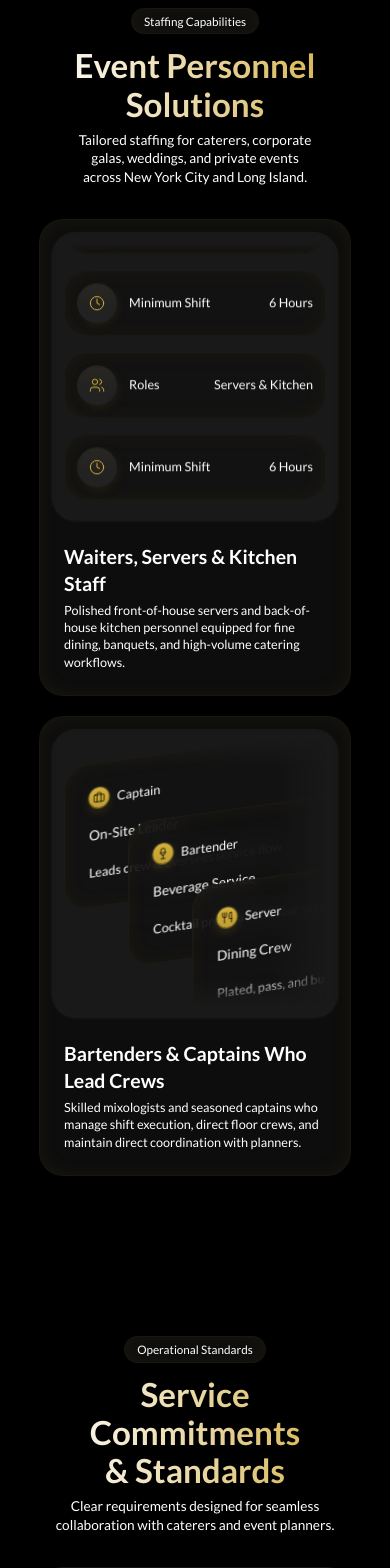
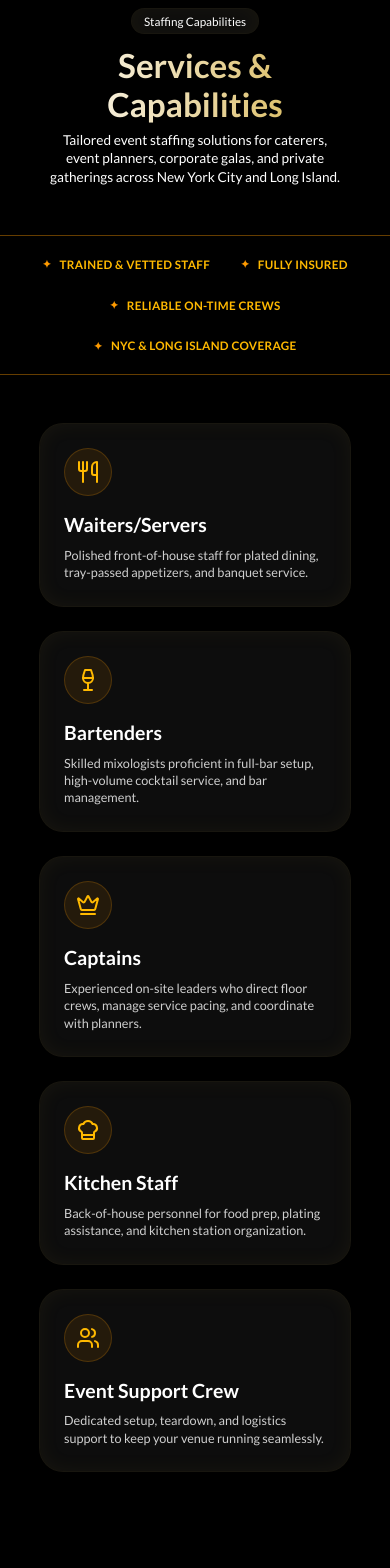
Before and after one commit to dmytro-webild/b9844894-9658-494c-a24e-b5111285fb6b, a React (Vite) app: page / in a window 390 px wide. Shown: the part 2340-3908 px from the top of the page. Built offline with nearby package versions, Linux system fonts and the light colour scheme; a web font is replaced by a local one.

Commit message:
Webild agent: 1) Make the services/capabilities list exactly: Waiters/Serv

```diff
--- a/src/components/Layout.tsx
+++ b/src/components/Layout.tsx
@@ -10,7 +10,7 @@ export default function Layout() {
     { name: "About Us", href: "#about" },
     { name: "Capabilities", href: "#features" },
     { name: "Standards", href: "#metrics" },
-    { name: "Our Crew", href: "#team" },
+    { name: "Our Staff", href: "#team" },
     { name: "FAQ", href: "#faq" },
     { name: "Contact", href: "#contact" },
   ];
@@ -33,6 +33,9 @@ export default function Layout() {
       <SectionErrorBoundary name="footer">
         <FooterBrand
           brand="Vinanza LLC"
+          email="vinanzallc@gmail.com"
+          phone="(929) 489-6802"
+          copyright="© 2026 Vinanza LLC. All rights reserved."
           columns={[
             {
               items: [
@@ -43,7 +46,7 @@ export default function Layout() {
             },
             {
               items: [
-                { label: "Our Event Personnel", href: "#team" },
+                { label: "Our Professional Staff", href: "#team" },
                 { label: "Frequently Asked Questions", href: "#faq" },
                 { label: "Contact & Booking", href: "#contact" },
               ],
--- a/src/components/sections/footer/FooterBrand.tsx
+++ b/src/components/sections/footer/FooterBrand.tsx
@@ -1,7 +1,6 @@
-import { ChevronRight } from "lucide-react";
+import { ChevronRight, Mail, Phone } from "lucide-react";
 import { useButtonClick } from "@/hooks/useButtonClick";
 import AutoFillText from "@/components/ui/AutoFillText";
-import { cls } from "@/lib/utils";
 
 type FooterLink = {
   label: string;
@@ -18,10 +17,10 @@ const FooterLinkItem = ({ label, href, onClick }: FooterLink) => {
 
   return (
     <div className="flex items-center gap-2 text-base">
-      <ChevronRight className="size-4" strokeWidth={3} aria-hidden="true" />
+      <ChevronRight className="size-4 shrink-0" strokeWidth={3} aria-hidden="true" />
       <button
         onClick={handleClick}
-        className="text-base text-primary-cta-text font-semibold hover:opacity-75 transition-opacity cursor-pointer"
+        className="text-base text-primary-cta-text font-semibold hover:opacity-75 transition-opacity cursor-pointer text-left"
       >
         {label}
       </button>
@@ -32,25 +31,29 @@ const FooterLinkItem = ({ label, href, onClick }: FooterLink) => {
 const FooterBrand = ({
   brand,
   columns,
+  email = "vinanzallc@gmail.com",
+  phone = "(929) 489-6802",
+  copyright = "© 2026 Vinanza LLC. All rights reserved.",
 }: {
   brand: string;
   columns: FooterColumn[];
+  email?: string;
+  phone?: string;
+  copyright?: string;
 }) => {
+  const handleEmailClick = useButtonClick(`mailto:${email}`);
+  const handlePhoneClick = useButtonClick(`tel:9294896802`);
+
   return (
     <footer
       data-section="footer"
       aria-label="Site footer"
-      className="w-full py-15 mt-20 rounded-t-lg overflow-hidden primary-button text-primary-cta-text"
+      className="w-full pt-15 pb-8 mt-20 rounded-t-lg overflow-hidden primary-button text-primary-cta-text"
     >
-      <div className="w-content-width mx-auto flex flex-col gap-10 md:gap-20">
+      <div className="w-content-width mx-auto flex flex-col gap-10 md:gap-14">
         <AutoFillText className="font-semibold">{brand}</AutoFillText>
 
-        <div
-          className={cls(
-            "flex flex-col gap-8 mb-10 md:flex-row",
-            columns.length === 1 ? "md:justify-center" : "md:justify-between"
-          )}
-        >
+        <div className="grid grid-cols-1 md:grid-cols-3 gap-8 mb-4">
           {columns.map((column, index) => (
             <div key={index} className="flex flex-col items-start gap-3">
               {column.items.map((item) => (
@@ -58,6 +61,38 @@ const FooterBrand = ({
               ))}
             </div>
           ))}
+
+          {/* Contact Info Column */}
+          <div className="flex flex-col items-start gap-3">
+            {email && (
+              <div className="flex items-center gap-2 text-base">
+                <Mail className="size-4 shrink-0 text-primary-cta-text" strokeWidth={2.5} aria-hidden="true" />
+                <button
+                  onClick={handleEmailClick}
+                  className="text-base text-primary-cta-text font-semibold hover:opacity-75 transition-opacity cursor-pointer text-left"
+                >
+                  {email}
+                </button>
+              </div>
+            )}
+            {phone && (
+              <div className="flex items-center gap-2 text-base">
+                <Phone className="size-4 shrink-0 text-primary-cta-text" strokeWidth={2.5} aria-hidden="true" />
+                <button
+                  onClick={handlePhoneClick}
+                  className="text-base text-primary-cta-text font-semibold hover:opacity-75 transition-opacity cursor-pointer text-left"
+                >
+                  {phone}
+                </button>
+              </div>
+            )}
+          </div>
+        </div>
+
+        {/* Bottom Bar with Copyright */}
+        <div className="pt-6 border-t border-primary-cta-text/20 flex flex-col md:flex-row items-center justify-between gap-4 text-sm font-medium text-primary-cta-text/80">
+          <p>{copyright}</p>
+          <p>NYC & Long Island Event Staffing</p>
         </div>
       </div>
     </footer>
--- a/src/pages/HomePage/sections/Features.tsx
+++ b/src/pages/HomePage/sections/Features.tsx
@@ -2,41 +2,114 @@
 // file as the canonical source for the "features" section.
 
 import React from 'react';
-import FeaturesBento from '@/components/sections/features/FeaturesBento';
 import SectionErrorBoundary from "@/components/ui/SectionErrorBoundary";
+import TextAnimation from "@/components/ui/TextAnimation";
+import ScrollReveal from "@/components/ui/ScrollReveal";
+import { Utensils, Wine, Crown, ChefHat, Users } from "lucide-react";
+
+const capabilities = [
+  {
+    title: "Waiters/Servers",
+    description: "Polished front-of-house staff for plated dining, tray-passed appetizers, and banquet service.",
+    icon: Utensils,
+  },
+  {
+    title: "Bartenders",
+    description: "Skilled mixologists proficient in full-bar setup, high-volume cocktail service, and bar management.",
+    icon: Wine,
+  },
+  {
+    title: "Captains",
+    description: "Experienced on-site leaders who direct floor crews, manage service pacing, and coordinate with planners.",
+    icon: Crown,
+  },
+  {
+    title: "Kitchen Staff",
+    description: "Back-of-house personnel for food prep, plating assistance, and kitchen station organization.",
+    icon: ChefHat,
+  },
+  {
+    title: "Event Support Crew",
+    description: "Dedicated setup, teardown, and logistics support to keep your venue running seamlessly.",
+    icon: Users,
+  },
+];
 
 export default function FeaturesSection(): React.JSX.Element {
   return (
     <div id="features" data-section="features">
-        <SectionErrorBoundary name="features">
-              <FeaturesBento
-          tag="Staffing Capabilities"
-          title="Event Personnel Solutions"
-          description="Tailored staffing for caterers, corporate galas, weddings, and private events across New York City and Long Island."
-          features={[
-            {
-              title: "Waiters, Servers & Kitchen Staff",
-              description: "Polished front-of-house servers and back-of-house kitchen personnel equipped for fine dining, banquets, and high-volume catering workflows.",
-              bentoComponent: "info-card-marquee",
-              infoCards: [
-                { icon: "Users", label: "Roles", value: "Servers & Kitchen" },
-                { icon: "Clock", label: "Minimum Shift", value: "6 Hours" },
-              ],
-            },
-            {
-              title: "Bartenders & Captains Who Lead Crews",
-              description: "Skilled mixologists and seasoned captains who manage shift execution, direct floor crews, and maintain direct coordination with planners.",
-              bentoComponent: "tilted-stack-cards",
-              stackCards: [
-                { icon: "Briefcase", title: "Captain", subtitle: "On-Site Leader", detail: "Leads crew & oversees service flow" },
-                { icon: "Wine", title: "Bartender", subtitle: "Beverage Service", detail: "Cocktail preparation & bar service" },
-                { icon: "Utensils", title: "Server", subtitle: "Dining Crew", detail: "Plated, pass, and buffet service" },
-              ],
-            },
-          ]}
-          textAnimation="slide-up"
-        />
-        </SectionErrorBoundary>
-      </div>
+      <SectionErrorBoundary name="features">
+        <section aria-label="Services and Capabilities" className="py-20">
+          <div className="flex flex-col gap-10 md:gap-12">
+            <div className="flex flex-col items-center gap-2 w-content-width mx-auto text-center">
+              <div className="px-3 py-1 mb-1 text-sm card rounded w-fit">
+                <p>Staffing Capabilities</p>
+              </div>
+
+              <TextAnimation
+                text="Services & Capabilities"
+                variant="slide-up"
+                gradientText={true}
+                tag="h2"
+                className="md:max-w-8/10 text-6xl 2xl:text-7xl leading-[1.15] font-semibold text-center text-balance"
+              />
+
+              <TextAnimation
+                text="Tailored event staffing solutions for caterers, event planners, corporate galas, and private gatherings across New York City and Long Island."
+                variant="slide-up"
+                gradientText={false}
+                tag="p"
+                className="md:max-w-7/10 text-lg md:text-xl leading-snug text-center text-balance"
+              />
+            </div>
+
+            {/* Gold-on-Black Strip of Trust Points */}
+            <div className="w-full bg-black border-y border-amber-500/40 py-5 px-4 md:px-8 my-2 shadow-xl">
+              <div className="w-content-width mx-auto flex flex-wrap items-center justify-around gap-6 md:gap-8 text-center text-amber-400 font-semibold tracking-wide text-sm md:text-base uppercase">
+                <div className="flex items-center gap-2">
+                  <span className="text-amber-500 text-xs">✦</span>
+                  <span>Trained & Vetted Staff</span>
+                </div>
+                <div className="flex items-center gap-2">
+                  <span className="text-amber-500 text-xs">✦</span>
+                  <span>Fully Insured</span>
+                </div>
+                <div className="flex items-center gap-2">
+                  <span className="text-amber-500 text-xs">✦</span>
+                  <span>Reliable On-Time Crews</span>
+                </div>
+                <div className="flex items-center gap-2">
+                  <span className="text-amber-500 text-xs">✦</span>
+                  <span>NYC & Long Island Coverage</span>
+                </div>
+              </div>
+            </div>
+
+            {/* 5 Services/Capabilities List */}
+            <ScrollReveal variant="fade-blur">
+              <div className="w-content-width mx-auto grid grid-cols-1 md:grid-cols-2 lg:grid-cols-3 gap-6">
+                {capabilities.map((item) => {
+                  const IconComponent = item.icon;
+                  return (
+                    <div
+                      key={item.title}
+                      className="flex flex-col gap-4 p-6 xl:p-7 card rounded h-full transition-all duration-300 hover:border-amber-500/30"
+                    >
+                      <div className="flex items-center justify-center shrink-0 size-12 rounded-lg bg-amber-500/10 text-amber-400 border border-amber-500/20">
+                        <IconComponent className="size-6 text-amber-400" strokeWidth={2} />
+                      </div>
+                      <div className="flex flex-col gap-2">
+                        <h3 className="text-2xl font-semibold leading-snug text-foreground">{item.title}</h3>
+                        <p className="text-base leading-snug text-foreground/80">{item.description}</p>
+                      </div>
+                    </div>
+                  );
+                })}
+              </div>
+            </ScrollReveal>
+          </div>
+        </section>
+      </SectionErrorBoundary>
+    </div>
   );
 }
--- a/src/pages/HomePage/sections/Metrics.tsx
+++ b/src/pages/HomePage/sections/Metrics.tsx
@@ -2,25 +2,107 @@
 // file as the canonical source for the "metrics" section.
 
 import React from 'react';
-import MetricsFeatureCards from '@/components/sections/metrics/MetricsFeatureCards';
 import SectionErrorBoundary from "@/components/ui/SectionErrorBoundary";
+import TextAnimation from "@/components/ui/TextAnimation";
+import ScrollReveal from "@/components/ui/ScrollReveal";
+import { UserCheck, ShieldCheck, Clock, MapPin, Check } from "lucide-react";
+
+const trustPoints = [
+  {
+    title: "Trained and vetted staff",
+    description: "Rigorously background-checked catering professionals equipped for fine dining, banquets, and high-volume catering.",
+    icon: UserCheck,
+    highlights: ["Background-checked personnel", "Banquet & fine dining trained", "Standardized professional attire"],
+  },
+  {
+    title: "Fully insured",
+    description: "Comprehensive general liability and workers' compensation coverage protecting your venue and peace of mind.",
+    icon: ShieldCheck,
+    highlights: ["General liability protection", "Workers' compensation insured", "Certificate of Insurance (COI) available"],
+  },
+  {
+    title: "Reliable on-time crews",
+    description: "Punctual, dependable teams managed on-site by dedicated captains for seamless shift execution.",
+    icon: Clock,
+    highlights: ["Captain-led shift supervision", "Mandatory pre-event briefings", "Punctual, ready-to-work arrival"],
+  },
+  {
+    title: "NYC & Long Island coverage",
+    description: "Extensive regional coverage serving all five NYC boroughs as well as Nassau and Suffolk Counties.",
+    icon: MapPin,
+    highlights: ["5 NYC Boroughs covered", "Nassau & Suffolk Counties", "Experienced local event crews"],
+  },
+];
 
 export default function MetricsSection(): React.JSX.Element {
   return (
     <div id="metrics" data-section="metrics">
-        <SectionErrorBoundary name="metrics">
-              <MetricsFeatureCards
-          tag="Operational Standards"
-          title="Service Commitments & Standards"
-          description="Clear requirements designed for seamless collaboration with caterers and event planners."
-          metrics={[
-            { value: "6 Hours", title: "Minimum Shift Booking", features: ["Guaranteed crew readiness", "Complete event coverage"] },
-            { value: "NYC & LI", title: "Regional Coverage Area", features: ["New York City (5 Boroughs)", "Long Island (Nassau & Suffolk)"] },
-            { value: "On-Site", title: "Captain Lead Model", features: ["Captains who lead crews", "Direct venue & caterer liaison"] },
-          ]}
-          textAnimation="fade"
-        />
-        </SectionErrorBoundary>
-      </div>
+      <SectionErrorBoundary name="metrics">
+        <section aria-label="Operational Standards" className="py-20">
+          <div className="flex flex-col gap-10 md:gap-12">
+            <div className="flex flex-col items-center gap-2 w-content-width mx-auto text-center">
+              <div className="px-3 py-1 mb-1 text-sm card rounded w-fit">
+                <p>Operational Standards</p>
+              </div>
+
+              <TextAnimation
+                text="Service Commitments & Standards"
+                variant="fade"
+                gradientText={true}
+                tag="h2"
+                className="md:max-w-8/10 text-6xl 2xl:text-7xl leading-[1.15] font-semibold text-center text-balance"
+              />
+
+              <TextAnimation
+                text="Clear operational requirements designed for seamless collaboration with caterers and event planners."
+                variant="fade"
+                gradientText={false}
+                tag="p"
+                className="md:max-w-7/10 text-lg md:text-xl leading-snug text-center text-balance"
+              />
+            </div>
+
+            <ScrollReveal variant="fade-blur">
+              <div className="w-content-width mx-auto grid grid-cols-1 md:grid-cols-2 gap-6 xl:gap-8">
+                {trustPoints.map((item) => {
+                  const IconComponent = item.icon;
+                  return (
+                    <div
+                      key={item.title}
+                      className="flex flex-col justify-between gap-6 p-6 xl:p-8 card rounded h-full"
+                    >
+                      <div className="flex flex-col gap-3">
+                        <div className="flex items-center gap-4">
+                          <div className="flex items-center justify-center shrink-0 size-12 rounded-lg bg-amber-500/10 text-amber-400 border border-amber-500/20">
+                            <IconComponent className="size-6 text-amber-400" strokeWidth={2} />
+                          </div>
+                          <h3 className="text-2xl xl:text-3xl font-semibold leading-snug text-foreground">
+                            {item.title}
+                          </h3>
+                        </div>
+                        <p className="text-base text-foreground/80 leading-relaxed">
+                          {item.description}
+                        </p>
+                      </div>
+
+                      <div className="flex flex-col gap-2.5 pt-4 border-t border-foreground/10">
+                        {item.highlights.map((highlight) => (
+                          <div key={highlight} className="flex items-center gap-3">
+                            <div className="flex items-center justify-center shrink-0 size-5 rounded-full bg-amber-500/20 text-amber-400">
+                              <Check className="size-3 text-amber-400" strokeWidth={3} />
+                            </div>
+                            <span className="text-sm font-medium text-foreground/90">{highlight}</span>
+                          </div>
+                        ))}
+                      </div>
+                    </div>
+                  );
+                })}
+              </div>
+            </ScrollReveal>
+          </div>
+        </section>
+      </SectionErrorBoundary>
+    </div>
   );
 }
--- a/src/pages/HomePage/sections/Team.tsx
+++ b/src/pages/HomePage/sections/Team.tsx
@@ -1,82 +1,81 @@
+import React from 'react';
 import TextAnimation from "@/components/ui/TextAnimation";
-import ImageOrVideo from "@/components/ui/ImageOrVideo";
-import GridOrCarousel from "@/components/ui/GridOrCarousel";
 import ScrollReveal from "@/components/ui/ScrollReveal";
+import { Shirt, UserCheck, Clock, Crown } from "lucide-react";
 
-const members = [
+const staffStandards = [
   {
-    name: "David",
-    role: "Captain Lead",
-    imageSrc: "https://storage.googleapis.com/webild/users/user_3GCXkgaOrxONyQE8SfG9tbExgNj/uploaded-1783478473070-shm5mxkp.png"
+    title: "Professional Attire",
+    description: "Every crew member arrives in standardized formal attire—black tie, classic server uniform, or bistro style, crisp and immaculate.",
+    icon: Shirt,
   },
   {
-    name: "Josue",
-    role: "Senior Server",
-    imageSrc: "https://storage.googleapis.com/webild/users/user_3GCXkgaOrxONyQE8SfG9tbExgNj/uploaded-1783478473073-qq9abrct.png"
+    title: "Trained & Vetted",
+    description: "Rigorously background-checked and evaluated for fine dining etiquette, banquet service, food safety, and guest interaction.",
+    icon: UserCheck,
   },
   {
-    name: "Seif",
-    role: "Kitchen Staff",
-    imageSrc: "https://storage.googleapis.com/webild/users/user_3GCXkgaOrxONyQE8SfG9tbExgNj/uploaded-1783478549327-e2031yx1.png"
+    title: "Punctual & Prepared",
+    description: "Crews arrive early for mandatory pre-event briefings, ensuring full venue familiarity and operational readiness before guests arrive.",
+    icon: Clock,
   },
   {
-    name: "Antonio",
-    role: "Lead Bartender",
-    imageSrc: "https://storage.googleapis.com/webild/users/user_3GCXkgaOrxONyQE8SfG9tbExgNj/uploaded-1783479156931-5lqjnxyk.png"
-  }
+    title: "Led by Captains",
+    description: "Every deployment is spearheaded by an experienced captain who manages service pacing, directs floor crews, and liaises directly with planners.",
+    icon: Crown,
+  },
 ];
 
-const TeamInline = () => (
-  <section aria-label="Team section" className="py-20">
-    <div className="flex flex-col gap-8 md:gap-10">
-      <div className="flex flex-col items-center gap-2 w-content-width mx-auto">
+export default function TeamSection() {
+  return (
+    <div data-webild-section="team" data-section="team" id="team">
+      <section aria-label="Our Professional Staff" className="py-20">
+        <div className="flex flex-col gap-10 md:gap-12">
+          <div className="flex flex-col items-center gap-2 w-content-width mx-auto text-center">
             <div className="px-3 py-1 mb-1 text-sm card rounded w-fit">
-          <p>{"Event Personnel"}</p>
+              <p>Event Personnel</p>
             </div>
 
             <TextAnimation
-          text={"Experienced On-Site Crew"}
-          variant={"slide-up"}
+              text="Our Professional Staff"
+              variant="slide-up"
               gradientText={true}
               tag="h2"
               className="md:max-w-8/10 text-6xl 2xl:text-7xl leading-[1.15] font-semibold text-center text-balance"
             />
 
             <TextAnimation
-          text={"Seasoned captains who lead crews, attentive waiters, professional bartenders, and kitchen staff for NYC & Long Island events."}
-          variant={"slide-up"}
+              text="Our staffing standards ensure seamless, reliable execution for caterers, event planners, and venue hosts across NYC and Long Island."
+              variant="slide-up"
               gradientText={false}
               tag="p"
               className="md:max-w-7/10 text-lg md:text-xl leading-snug text-center text-balance"
             />
           </div>
 
-      <ScrollReveal variant="fade">
-        <GridOrCarousel>
-          {members.map((member) => (
-            <div key={member.name} className="relative aspect-4/5 card rounded">
-              <div className="relative w-full h-full rounded overflow-hidden">
-                <ImageOrVideo imageSrc={member.imageSrc} />
-
-                <div className="absolute inset-x-4 bottom-4 xl:inset-x-5 xl:bottom-5 2xl:inset-x-6 2xl:bottom-6 flex items-center justify-between gap-4 xl:gap-5 2xl:gap-6 p-4 xl:p-5 2xl:p-6 card backdrop-blur-sm rounded">
-                  <span className="text-xl font-semibold leading-snug truncate">{member.name}</span>
-                  <div className="px-3 py-2 text-sm primary-button text-primary-cta-text rounded">
-                    <p className="truncate">{member.role}</p>
+          <ScrollReveal variant="fade-blur">
+            <div className="w-content-width mx-auto grid grid-cols-1 md:grid-cols-2 lg:grid-cols-4 gap-6">
+              {staffStandards.map((standard) => {
+                const IconComponent = standard.icon;
+                return (
+                  <div
+                    key={standard.title}
+                    className="flex flex-col gap-4 p-6 xl:p-7 card rounded h-full border border-amber-500/10 hover:border-amber-500/30 transition-all duration-300"
+                  >
+                    <div className="flex items-center justify-center shrink-0 size-12 rounded-lg bg-amber-500/10 text-amber-400 border border-amber-500/20">
+                      <IconComponent className="size-6 text-amber-400" strokeWidth={2} />
+                    </div>
+                    <div className="flex flex-col gap-2">
+                      <h3 className="text-2xl font-semibold leading-snug text-foreground">{standard.title}</h3>
+                      <p className="text-base leading-relaxed text-foreground/80">{standard.description}</p>
                     </div>
                   </div>
+                );
+              })}
             </div>
-            </div>
-          ))}
-        </GridOrCarousel>
           </ScrollReveal>
         </div>
       </section>
-);
-
-export default function TeamSection() {
-  return (
-    <div data-webild-section="team" data-section="team" id="team">
-      <TeamInline />
     </div>
   );
 }
```
Lines whose indentation alone changed are shown as unchanged.
